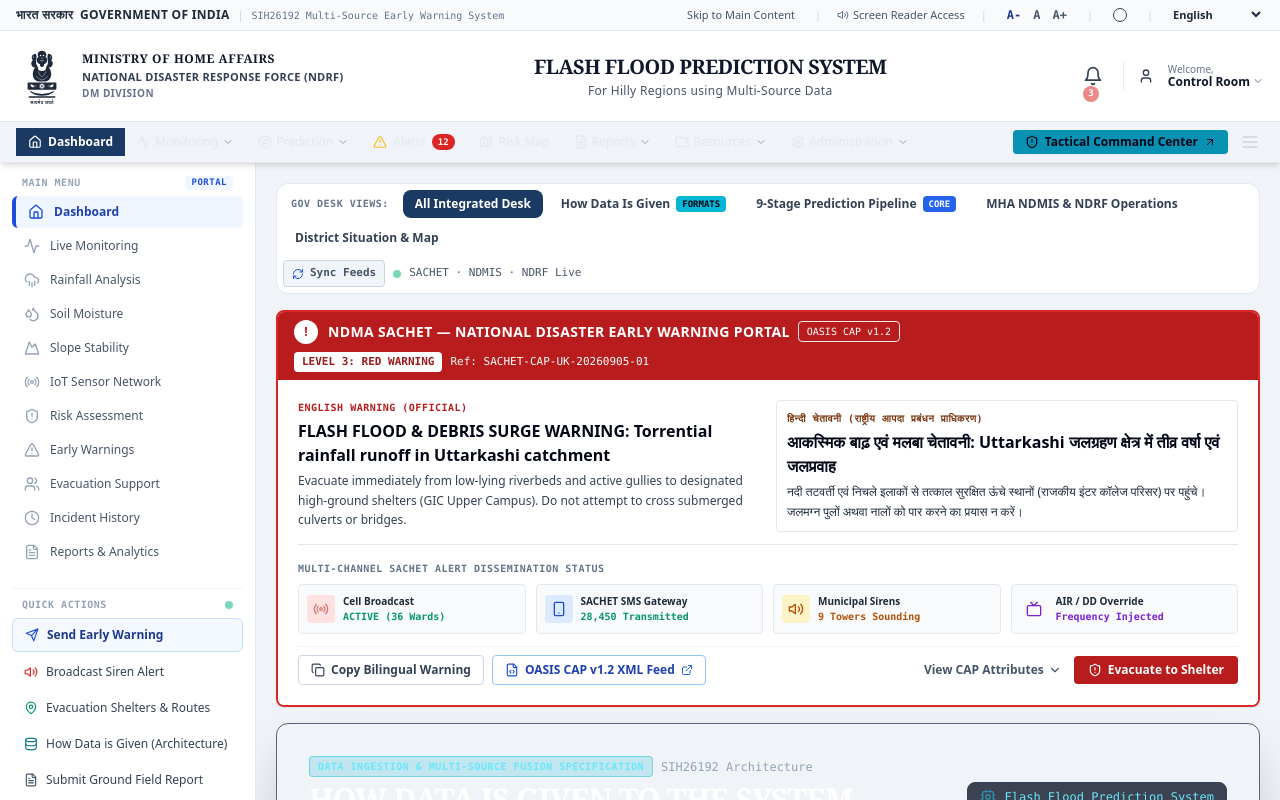
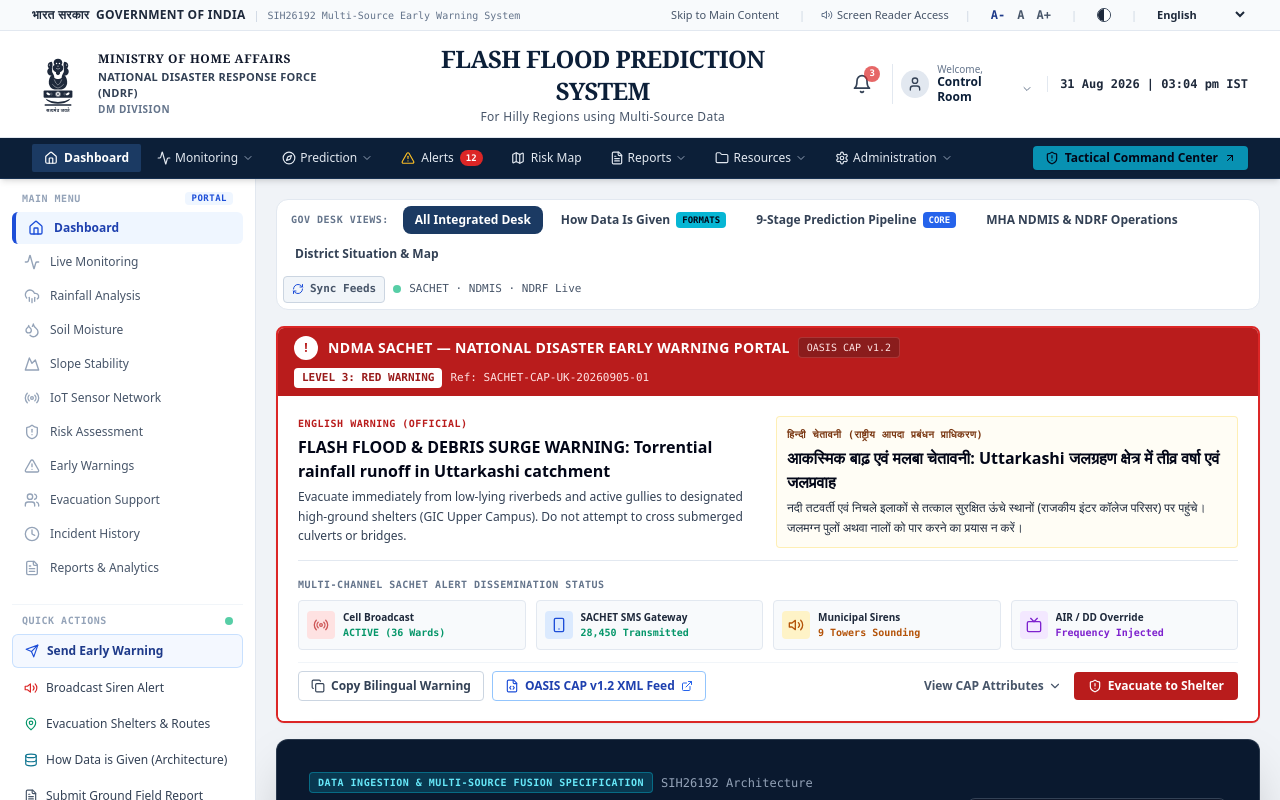
Before and after one commit to anveshreddy-techin/floodguard, a Next.js app in the folder apps/web/: page /portal in a window 1280 px wide. Shown: the top 800 px of the page. Built offline with nearby package versions, Linux system fonts and the light colour scheme.

Commit message:
fix(portal): fix nav bar background color via inline style; widen tailwind content scan to include all src dirs

```diff
--- a/apps/web/src/design-system/components/PublicNavigation.tsx
+++ b/apps/web/src/design-system/components/PublicNavigation.tsx
@@ -29,7 +29,10 @@
   };
 
   return (
-    <nav className="w-full bg-[#0c1f38] text-white sticky top-0 z-40 border-b border-[#162f50] shadow-md select-none">
+    <nav
+      className="w-full bg-[#0c1f38] text-white sticky top-0 z-40 border-b border-[#162f50] shadow-md select-none"
+      style={{ backgroundColor: '#0c1f38', color: '#ffffff' }}
+    >
       <div className="max-w-[1600px] mx-auto px-4 sm:px-6 lg:px-8">
         <div className="flex items-center justify-between h-10">
           {/* Desktop Nav Items */}
--- a/apps/web/tailwind.config.ts
+++ b/apps/web/tailwind.config.ts
@@ -2,9 +2,7 @@
 
 const config: Config = {
   content: [
-    "./src/pages/**/*.{js,ts,jsx,tsx,mdx}",
-    "./src/components/**/*.{js,ts,jsx,tsx,mdx}",
-    "./src/app/**/*.{js,ts,jsx,tsx,mdx}",
+    "./src/**/*.{js,ts,jsx,tsx,mdx}",
   ],
   theme: {
     extend: {
```
